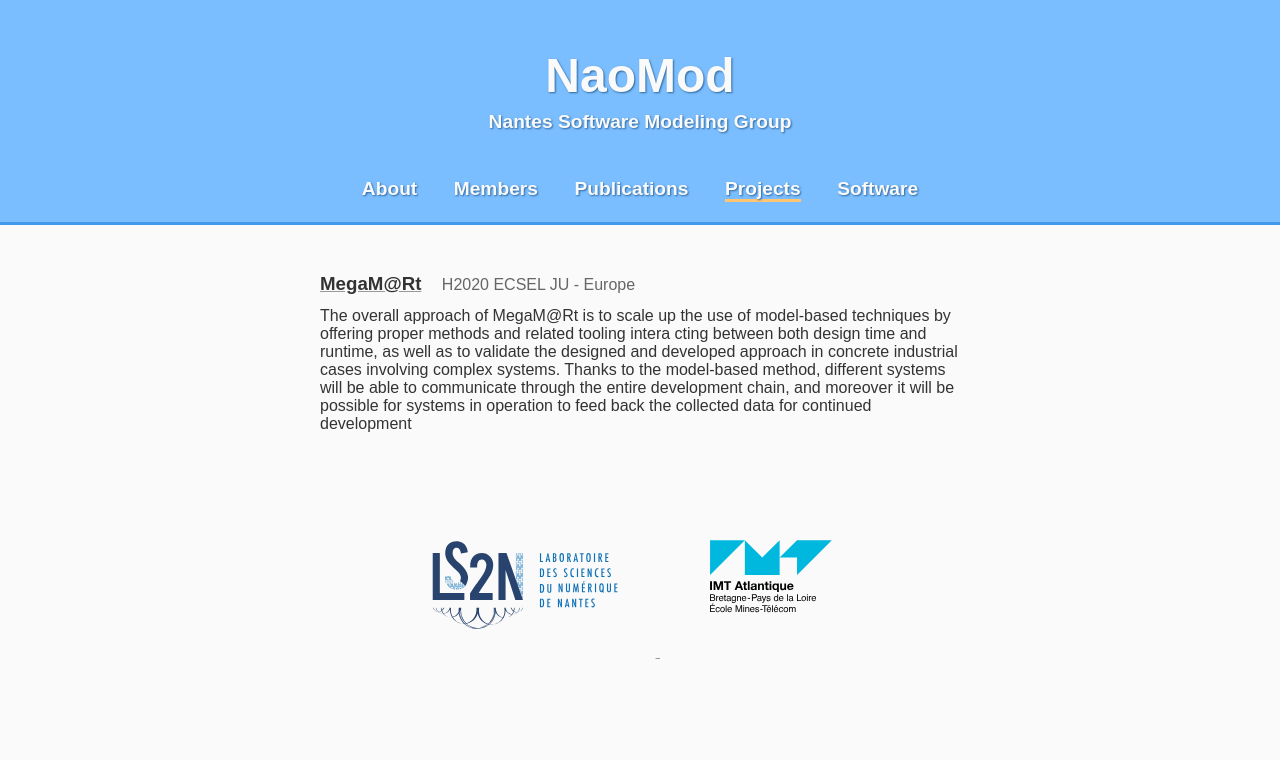
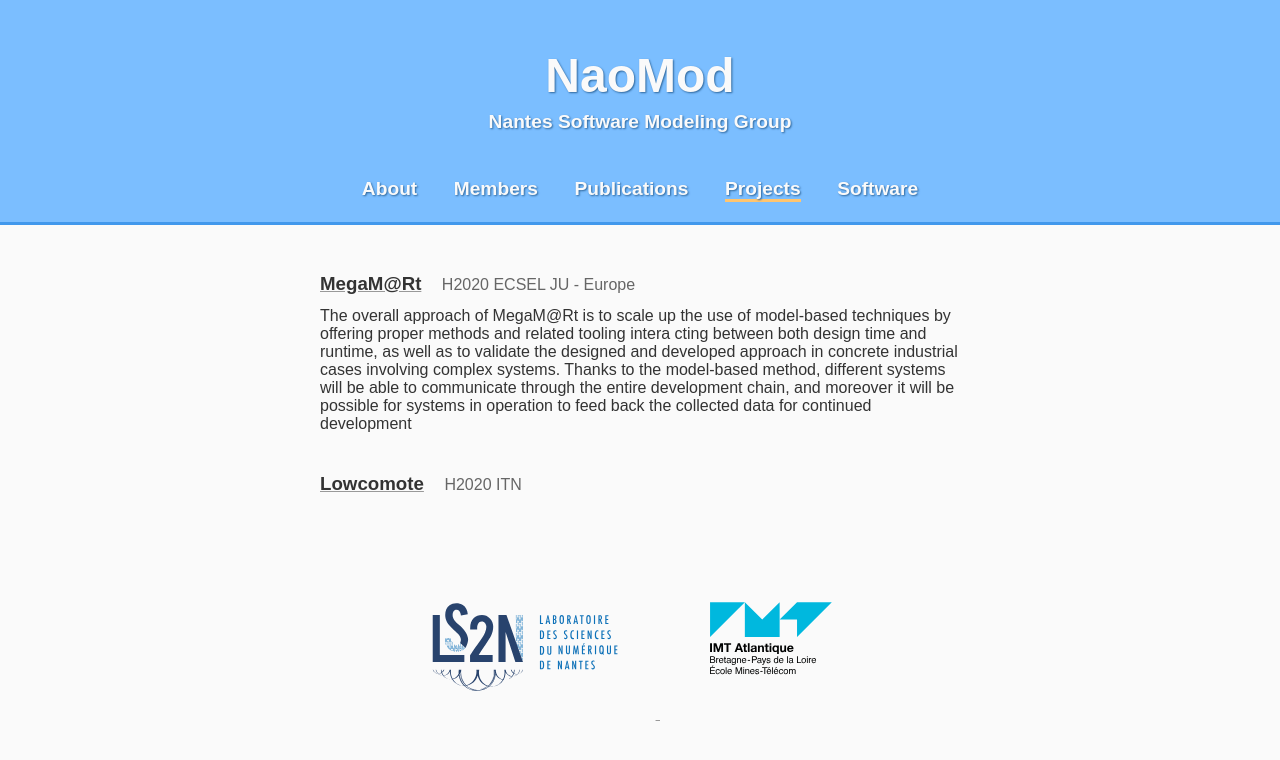
Before and after one commit to NaoMod/naomod.github.io, a Jekyll site: the page built from projects.html, in a window 1280 px wide. Shown: the top 760 px of the page. Built offline with Jekyll 4.4.1, drawn with Linux system fonts in a browser that asks for light colours.

Commit message:
Add link to lowcomote in projects

```diff
--- a/projects.html
+++ b/projects.html
@@ -28,3 +28,10 @@ title: Projects
     operation to feed back the collected data for continued development
   </p>
 </section>
+
+<section>
+  <h3><a href="https://cordis.europa.eu/project/rcn/217952_en.html">Lowcomote</a></h3>
+  <span class="project-type">H2020 ITN</span>
+  <p class="description">
+  </p>
+</section>
```
